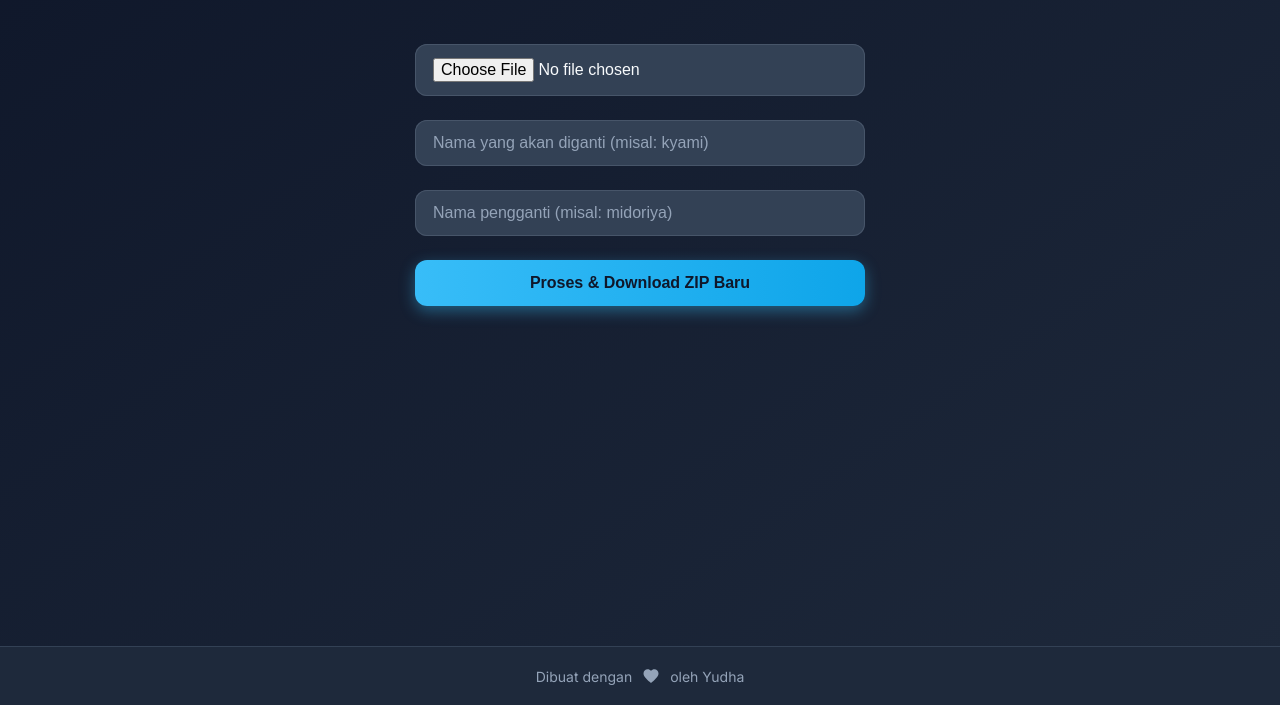
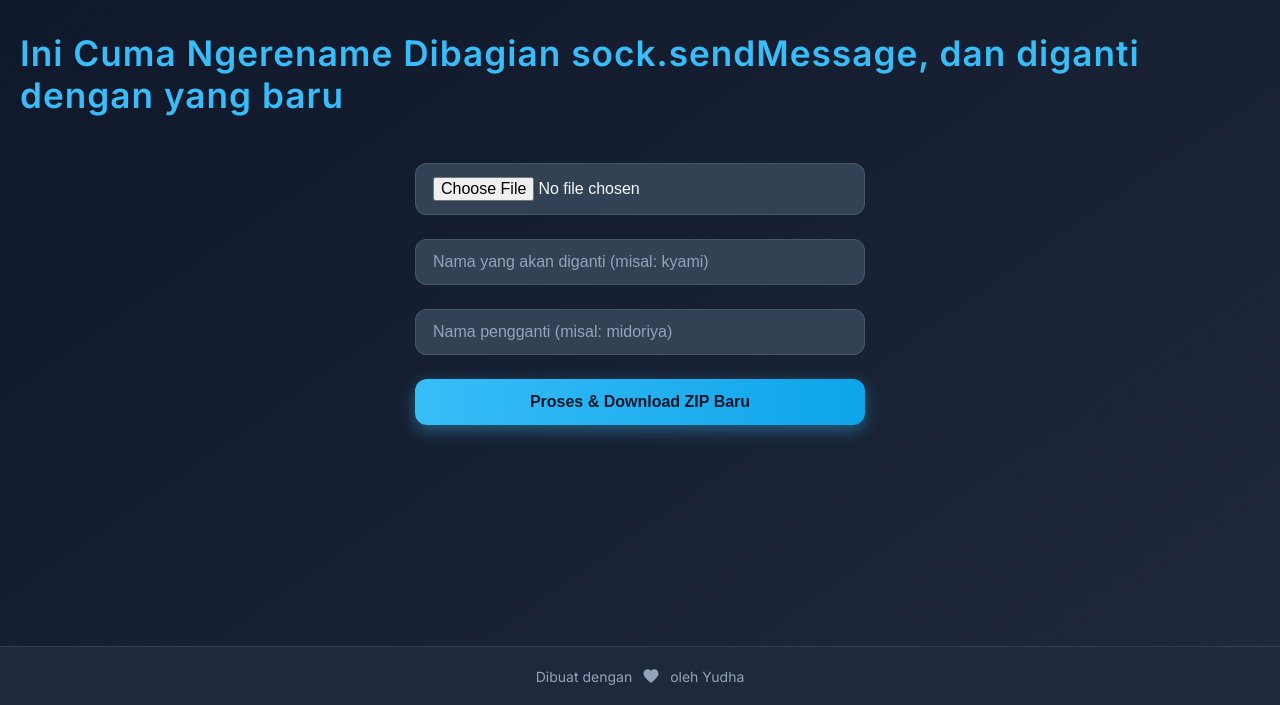
Before and after one commit to Gilangtampan12/rename-script, a plain HTML site: page index.html in a window 1280 px wide. Shown: the part 95-800 px from the top of the page. Drawn offline with nearby package versions, Linux system fonts and the light colour scheme.

Commit message:
Update index.html

```diff
--- a/index.html
+++ b/index.html
@@ -123,6 +123,7 @@
 </head>
 <body>
   <h2>Ganti Nama dalam File ZIP</h2>
+  <h2>Ini Cuma Ngerename Dibagian sock.sendMessage, dan diganti dengan yang baru</h2>
   <input type="file" id="zipInput" accept=".zip">
   <input type="text" id="oldName" placeholder="Nama yang akan diganti (misal: kyami)">
   <input type="text" id="newName" placeholder="Nama pengganti (misal: midoriya)">
```
